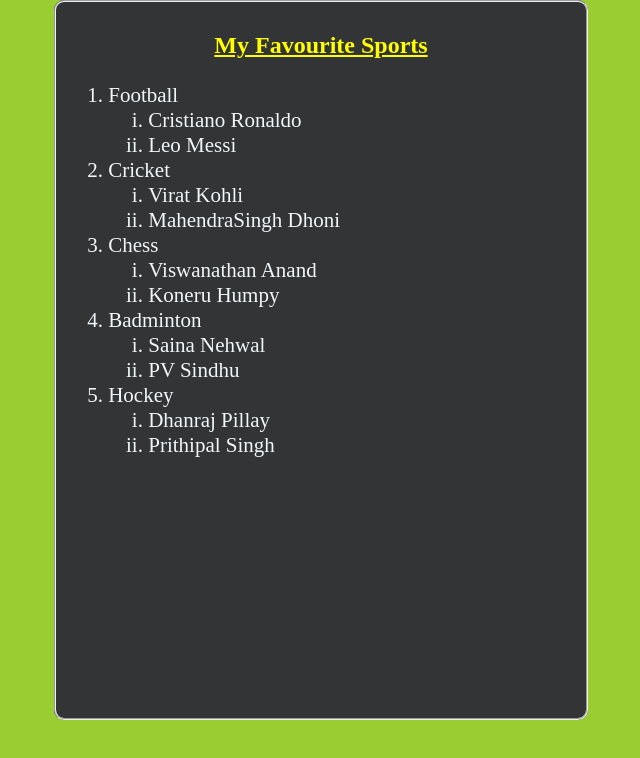
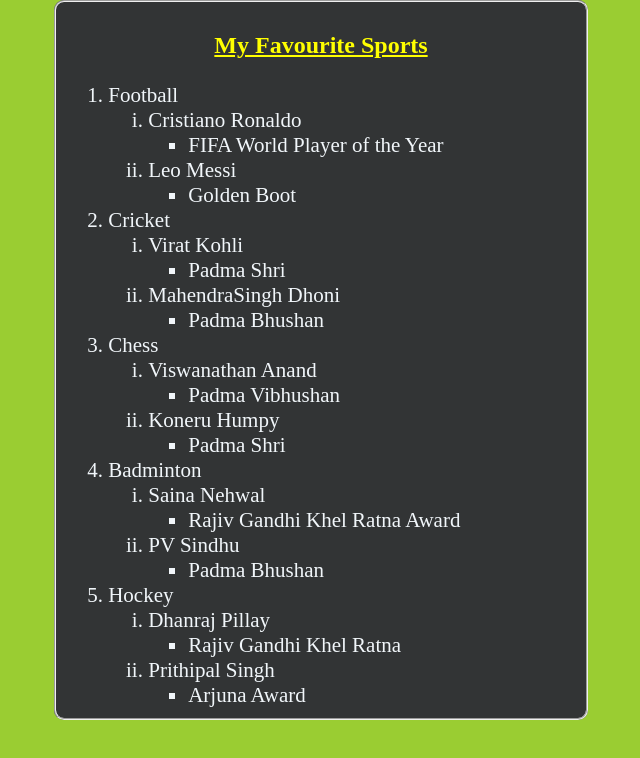
Before and after one commit to Akshay240794/Git-multi-commit, a plain HTML site: page index.html in a window 1280 px wide. Shown: the whole page, without its empty margins (338-978 px from the left). Drawn offline with Linux system fonts and the light colour scheme.

Commit message:
added achievements

```diff
--- a/index.html
+++ b/index.html
@@ -14,67 +14,67 @@
   <li>Football</li>
             <ol type="i">
                 <li>Cristiano Ronaldo
-                    <!-- <ul>
+                    <ul>
                         <li>FIFA World Player of the Year</li>
-                    </ul> -->
+                    </ul>
                 </li>
                 <li>Leo Messi
-                    <!-- <ul>
+                    <ul>
                         <li>Golden Boot</li>
-                    </ul> -->
+                    </ul>
                 </li>
             </ol>
             <li>Cricket</li>
             <ol type="i">
                 <li>Virat Kohli
-                    <!-- <ul>
+                    <ul>
                         <li>Padma Shri</li>
-                    </ul> -->
+                    </ul>
                 </li>
                 <li>MahendraSingh Dhoni
-                    <!-- <ul>
+                    <ul>
                         <li>Padma Bhushan</li>
-                    </ul> -->
+                    </ul>
                 </li>
             </ol>
             <li>Chess</li>
             <ol type="i">
                 <li>Viswanathan Anand
-                    <!-- <ul>
+                    <ul>
                         <li>Padma Vibhushan</li>
-                    </ul> -->
+                    </ul>
                 </li>
                 <li>Koneru Humpy</li>
-                    <!-- <ul>
+                    <ul>
                         <li>Padma Shri</li>
-                    </ul> -->
+                    </ul>
             </ol>
             <li>Badminton</li>
             <ol type="i">
                 <li>Saina Nehwal
-                    <!-- <ul>
+                    <ul>
                         <li>Rajiv Gandhi Khel Ratna Award</li>
-                    </ul> -->
+                    </ul>
                 </li>
 
                 <li>PV Sindhu
-                    <!-- <ul>
+                    <ul>
                         <li>Padma Bhushan</li>
-                    </ul> -->
+                    </ul>
                 </li>
             </ol>
 
             <li>Hockey</li>
             <ol type="i">
                 <li>Dhanraj Pillay
-                    <!-- <ul>
+                    <ul>
                         <li>Rajiv Gandhi Khel Ratna</li>
-                    </ul> -->
+                    </ul>
                 </li>
                 <li>Prithipal Singh
-                    <!-- <ul>
+                    <ul>
                         <li>Arjuna Award</li>
-                    </ul> -->
+                    </ul>
                 </li>
             </ol>
         </ol>
```
